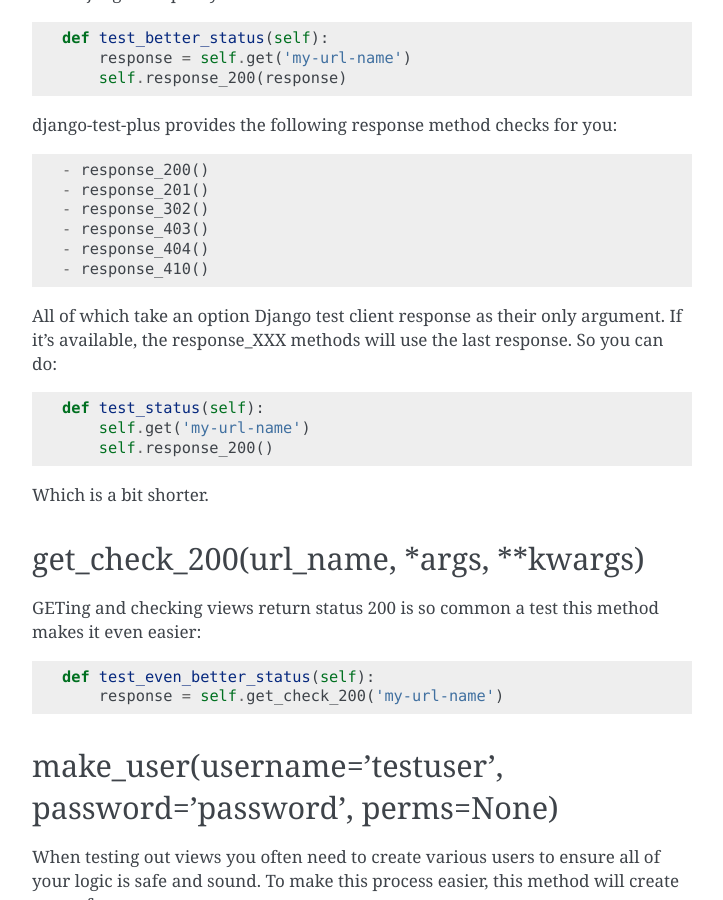
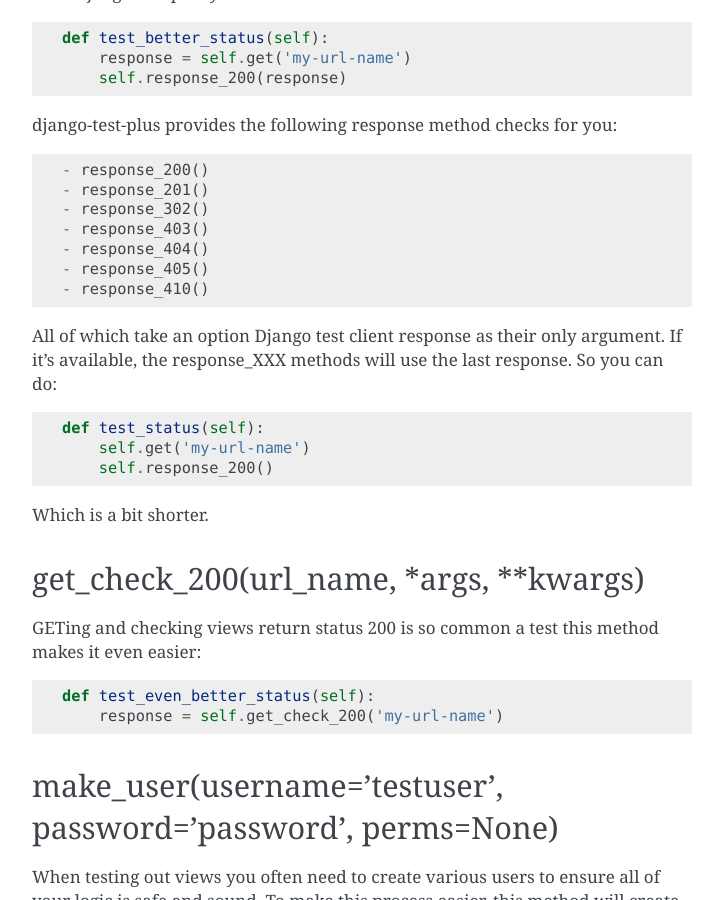
Before and after one commit to revsys/django-test-plus, a Sphinx documentation site: the page built from docs/methods.rst, in a window 1280 px wide and 900 px high, scrolled down 2738 px. Shown: the whole window, without its empty margins (388-1111 px from the left). Built offline with Sphinx 7.4.7, drawn with Linux system fonts in a browser that asks for light colours.

Commit message:
Add missing reference to response_405 in documentation

```diff
--- a/docs/methods.rst
+++ b/docs/methods.rst
@@ -125,6 +125,7 @@
     - response_302()
     - response_403()
     - response_404()
+    - response_405()
     - response_410()
 
 All of which take an option Django test client response as their only argument.
```
